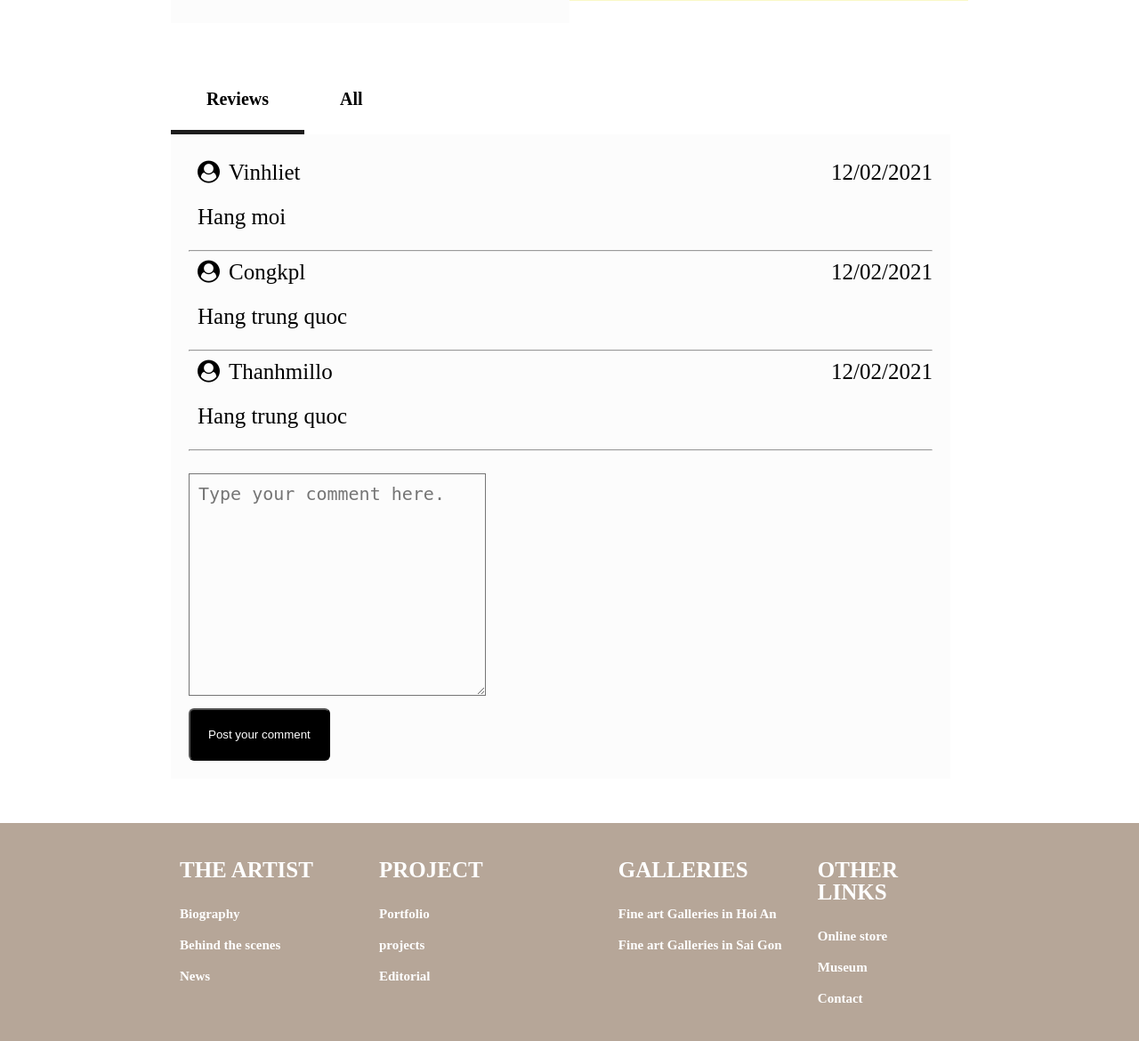
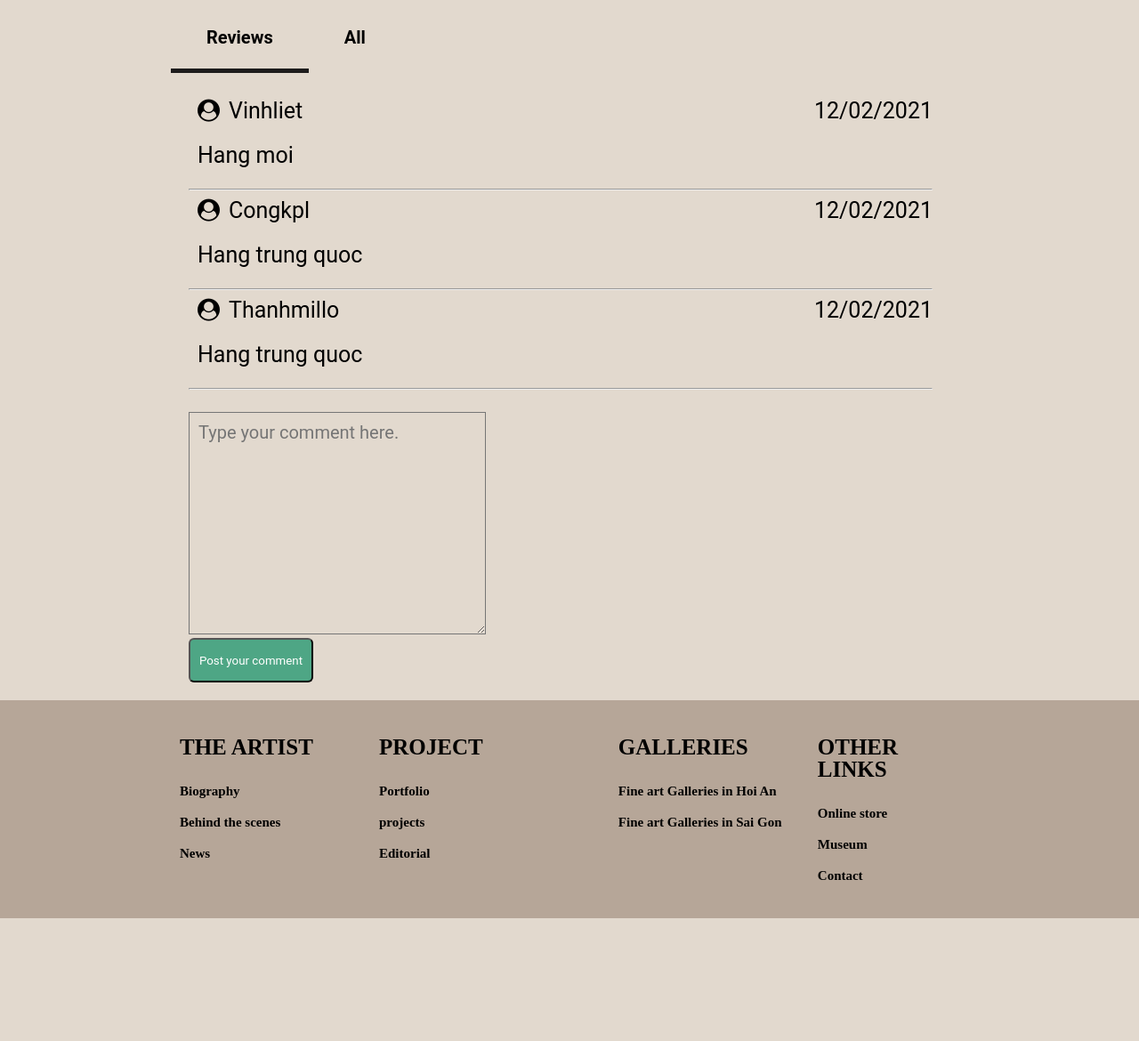
Before and after one commit to uyennguyen23/webDonate, a PHP site: page /Users/Page/productdetail.html in a window 1280 px wide. Shown: the part 392-1562 px from the top of the page at 89% size. After the commit the page ends 1424 px from the top, so only its background shows below. Run offline with PHP 8.4, Linux system fonts and the light colour scheme.

Commit message:
update css productdetail

```diff
--- a/Assets/css/productdetail.css
+++ b/Assets/css/productdetail.css
@@ -1,18 +1,26 @@
 :root {
-	--c--backgroundcoloer--footer:#b6a698;
-	--c--bacgroundcolor--ofitem: rgb(252, 252, 252);
-	--c--bacgroundcolo--btn--:black;
-	--c--bacgroundcolor--content:rgb(249 248 199);
+	--c--backgroundcoloer--footer: #b6a698;
+	--c--backgroundcoloer--pages: #e2d9ce;
+	--c--bacgroundcolor--ofitem: #e2d9ce;
+	--c--bacgroundcolo--btn--: #4ea685;
+	--c--bacgroundcolor--content: rgb(249 248 199);
 	--c--buttoncoloer--: #212529;
 	--c--grip--item: 50% 50%;
 	--c--fonsize--header: 30px;
-	--c--fontsize--conten--reponsive:15px;
-	--c--fontsize--name--reponsive:20px;
+	--c--fontsize--conten--reponsive: 15px;
+	--c--fontsize--name--reponsive: 20px;
 	--c--fonsize--name--detail: 25px;
 	--c--fonsize--content--detail: 20px;
 }
+
+@import url("https://fonts.googleapis.com/css2?family=Roboto:ital,wght@0,100;0,300;0,400;1,100;1,300&display=swap");
+* {
+	font-family: "Roboto", sans-serif;
+	/* background-color: var(--c--backgroundcoloer--pages); */
+}
 .--c--container {
-	margin-top: 39px;
+	background-color: var(--c--backgroundcoloer--pages);
+font-family: "Roboto", sans-serif;
 	text-transform: capitalize;
 	font-size: var(--c--fonsize--content--detail);
 }
@@ -21,9 +29,6 @@
 
 	width: 70%;
 	margin: 0 auto;
-}
-.c--img--product--detail {
-	background-color: var(--c--bacgroundcolor--ofitem);
 }
 
 .c--img--product--detail img {
@@ -59,13 +64,14 @@
 }
 /* tab================================= */
 .--c--mytabs {
+	font-family: "Roboto", sans-serif;
 	font-size: var(--c--fonsize--content--detail);
 
 	display: flex;
 	flex-wrap: wrap;
 	width: 70%;
 	margin: 0 auto;
-	margin: 50px auto;
+	/* margin: 50px auto; */
 }
 .--c--mytabs input[type="radio"] {
 	display: none;
@@ -79,7 +85,7 @@
 	margin-right: 20px;
 	width: 100%;
 	padding: 20px;
-	background: var(--c--bacgroundcolor--ofitem);
+	/* background: var(--c--bacgroundcolor--ofitem); */
 	order: 1;
 	font-size: var(--c--fonsize--name--detail);
 	display: none;
@@ -103,8 +109,8 @@
 	font-size: var(--c--fonsize--content--detail);
 }
 .--c--btn {
-    margin-top: 10px;
-	padding: 20px;
+	width: 140px;
+	height: 50px;
 	align-items: center;
 	background: var(--c--bacgroundcolo--btn--);
 	border-radius: 6px;
@@ -114,10 +120,9 @@
 	outline: none;
 	cursor: pointer;
 }
-.--c--content--detail{
+.--c--content--detail {
 	text-transform: none;
 	margin-left: 10px;
-
 }
 .--c--content--user {
 	float: left;
@@ -129,17 +134,17 @@
 .--c--comment--content {
 	margin-top: 10px;
 }
-.--c--content-detail-{
+.--c--content-detail- {
 	background-color: var(--c--bacgroundcolor--content);
 	padding: 20px;
 }
 /* footer======================================= */
-.--c--fluit--footer{
+.--c--fluit--footer {
 	padding: 30px 0;
 	width: 100%;
 	background-color: var(--c--backgroundcoloer--footer);
 }
-.--c--footer-{
+.--c--footer- {
 	width: 70%;
 	margin-top: 20px;
 	margin: 0 auto;
@@ -147,82 +152,85 @@
 	grid-template-columns: 25% 30% 25% 20%;
 	text-align: left;
 }
-.--c--footer- h3{
-	text-transform:uppercase;
+.--c--footer- h3 {
+	text-transform: uppercase;
 	font-size: var(--c--fonsize--name--detail);
 	padding: 10px;
 	margin-bottom: 10px;
 	font-weight: bold;
-	color: white;
-
+	/* color: white; */
 }
-.--c--footer- p{
+.--c--footer- p {
 	font-size: var(--c--fontsize--conten--reponsive);
 	padding: 10px;
 	font-weight: bold;
-	color: white;
+	/* color: white; */
 }
 /* mobille ========================================= */
 
-@media screen and (max-width: 768px){
-	.--c--container,.c--product--detail{
+@media screen and (max-width: 768px) {
+	.--c--container,
+	.c--product--detail {
 		width: 100%;
 	}
-	hr{
+	hr {
 		width: 100%;
 	}
-	.c--product--item{
+	.c--product--item {
 		display: block;
-
 	}
-	.c--img--product--detail,.c--content--product--detail,.--c--mytabs{
-
+	.c--img--product--detail,
+	.c--content--product--detail,
+	.--c--mytabs {
 		width: 100%;
 		padding: 20px;
-		margin: 20px auto;
+		margin: 0 auto;
 	}
 	.c--img--product--detail img {
 		width: 100%;
 	}
-	.--c--comment{
+	.--c--comment {
 		width: 100%;
 	}
 
-	.--c--content--user,.--c--conten--date,.--c--content--detail,.--c--comment,.c--margin--p-detail{
+	.--c--content--user,
+	.--c--conten--date,
+	.--c--content--detail,
+	.--c--comment,
+	.c--margin--p-detail {
 		font-size: var(--c--fontsize--conten--reponsive);
 	}
-	.--c--tab ,.c--name--photo--detail {
+	.--c--tab,
+	.c--name--photo--detail {
 		font-size: var(--c--fontsize--name--reponsive);
 	}
 	.--c--btn {
 		padding: 10px;
 	}
-	.--c--footer-{
+	.--c--footer- {
 		text-align: center;
 		grid-template-columns: 50% 50%;
 	}
-	.--c--footer- h3{
-		margin-top:30px;
+	.--c--footer- h3 {
+		margin-top: 30px;
 		font-size: var(--c--fontsize--name--reponsive);
 	}
-	.--c--footer- p{
+	.--c--footer- p {
 		font-size: var(--c--fontsize--conten--reponsive);
 	}
-
 }
 @media (min-width: 740px) and (max-width: 1023px) {
 	.--c--container {
 		width: 100%;
-
 	}
-	.--c--comment{
+	.--c--comment {
 		width: 100%;
 	}
-	.--c--footer-{
+	.--c--footer- {
 		text-align: center;
 		grid-template-columns: 50% 50%;
 	}
-	.--c--footer- h3{
+	.--c--footer- h3 {
 		margin-top: 10px;
 	}
 }
```
Lines whose indentation alone changed are shown as unchanged.
